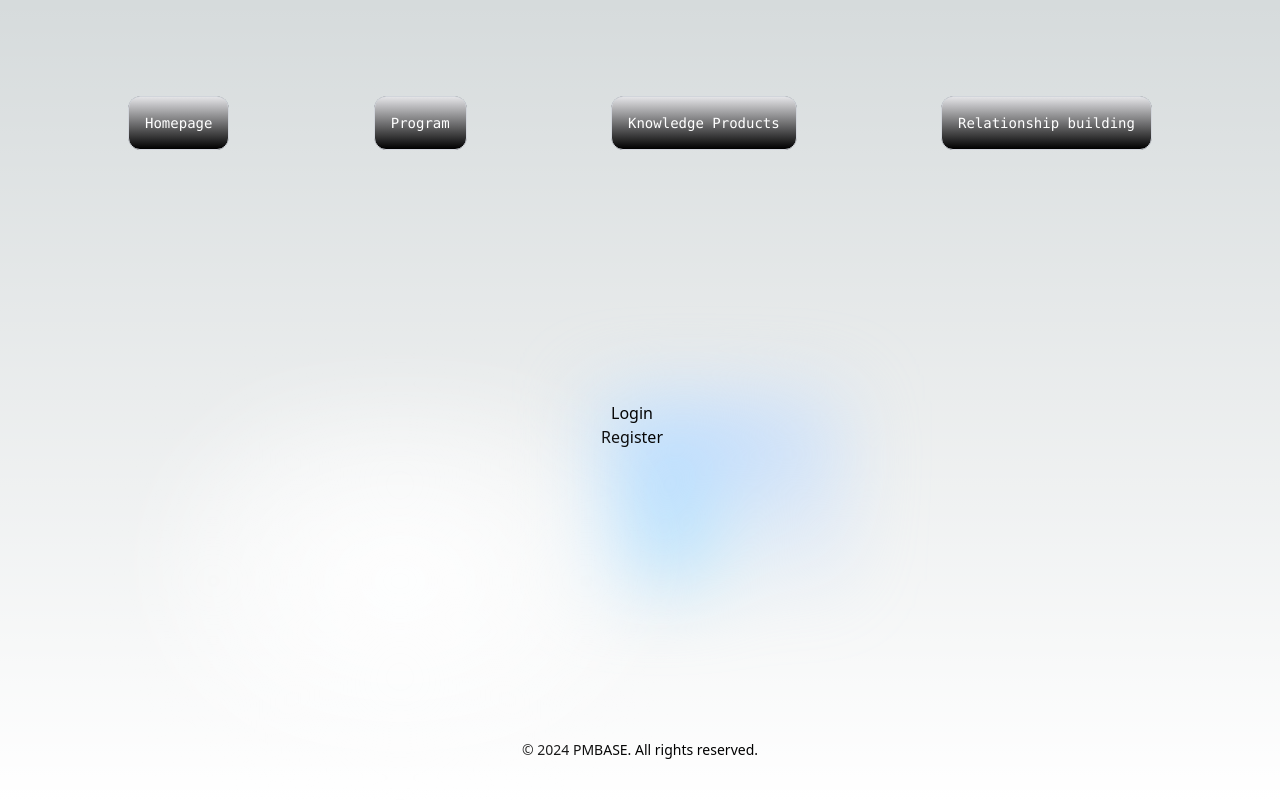
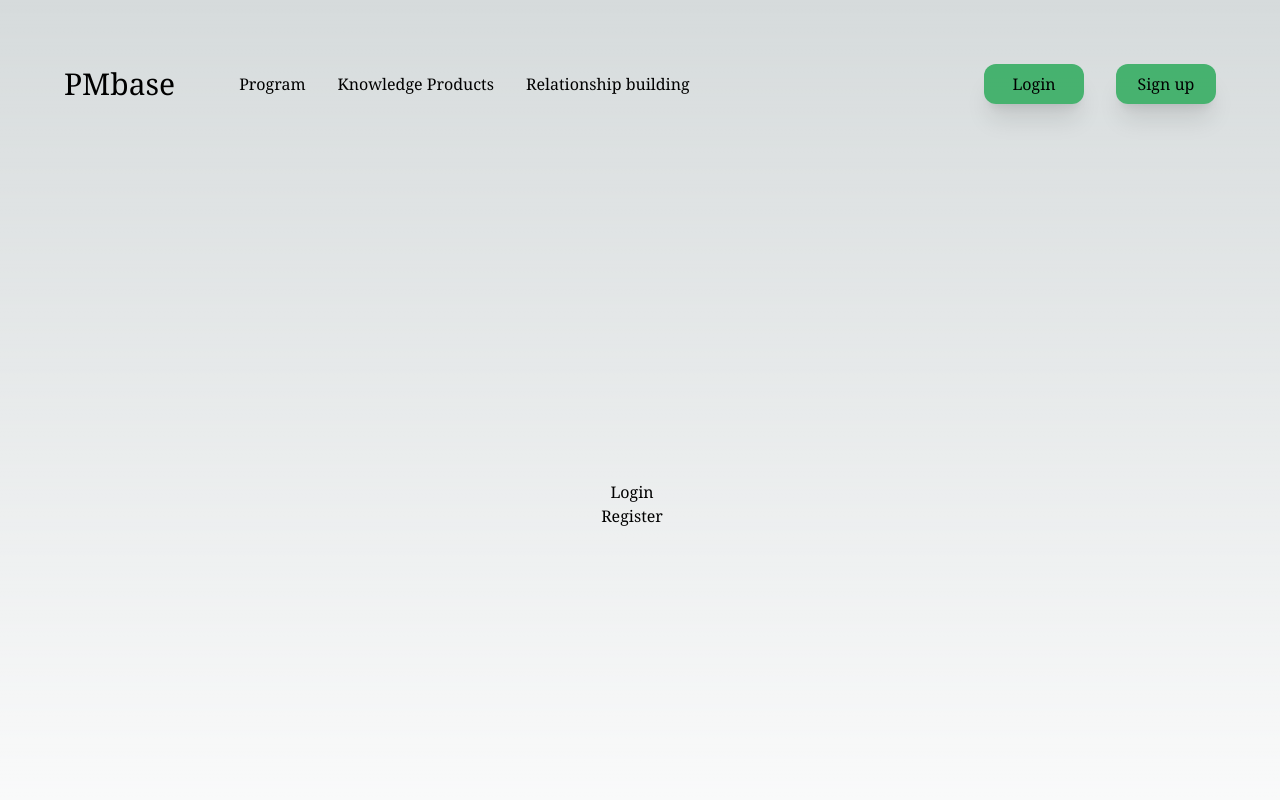
Before and after one commit to rosennabs/surveysalud, a Next.js app: page / in a window 1280 px wide. Shown: the top 800 px of the page. Built offline with nearby package versions, Linux system fonts and the light colour scheme.

Commit message:
Update homepage styling, use state to manage login and sign up button clicks

```diff
--- a/src/app/layout.tsx
+++ b/src/app/layout.tsx
@@ -1,8 +1,11 @@
+
 import type { Metadata } from "next";
 import { Inter } from "next/font/google";
 import "./globals.css";
 import Link from 'next/link';
+import Header from '../components/Header';
 import { AuthProvider } from '../contexts/AuthContext';
+
 
 const inter = Inter({ subsets: ["latin"] });
 
@@ -11,7 +14,7 @@ export const metadata: Metadata = {
   description: "Generated by create next app",
 };
 
-const navClassName = "fixed left-0 top-0 justify-center border-b border-gray-300 bg-gradient-to-b from-zinc-200 pb-6 pt-8 backdrop-blur-2xl dark:border-neutral-800 dark:bg-zinc-800/30 dark:from-inherit lg:static lg:w-auto  lg:rounded-xl lg:border lg:bg-black lg:p-4 lg:dark:bg-zinc-800/30 text-white";
+// const navClassName = "fixed left-0 top-0 justify-center border-b border-gray-300 bg-gradient-to-b from-zinc-200 pb-6 pt-8 backdrop-blur-2xl dark:border-neutral-800 dark:bg-zinc-800/30 dark:from-inherit lg:static lg:w-auto  lg:rounded-xl lg:border lg:bg-black lg:p-4 lg:dark:bg-zinc-800/30 text-white";
 
 export default function RootLayout({
   children,
@@ -19,37 +22,25 @@ export default function RootLayout({
   children: React.ReactNode;
 }>) {
 
+
+
   return (
     <html lang="en">
 
-      <body className="flex h-screen flex-col items-center justify-between">
+      <body className="flex flex-col h-screen justify-between font-serif m-16">
+
         <AuthProvider>
 
-        <header className="z-10 w-full max-w-5xl items-center justify-between font-mono text-sm lg:flex pt-24">
+          <Header />
 
-          <Link href='/'> <div className={navClassName}>
-          Homepage
-        </div> </Link>
+          <main className="flex-grow">
+            {children}
+          </main>
 
-          <Link href='/program'> <div className={navClassName}>
-            Program
-          </div> </Link>
+          <footer className="w-full py-4 text-center">
+            <p className="text-sm my-10">© 2024 PMBASE. All rights reserved.</p>
+          </footer>
 
-          <Link href='/knowledge_products'> <div className={navClassName}>
-          Knowledge Products
-        </div> </Link>
-
-          <Link href='/relationships'> <div className={navClassName}>
-          Relationship building
-        </div> </Link>
-
-        </header>
-
-            {children}
-
-        <footer>
-          <p className="text-sm my-10">© 2024 PMBASE. All rights reserved.</p>
-          </footer>
         </AuthProvider>
       </body>
     </html>
--- a/src/app/page.tsx
+++ b/src/app/page.tsx
@@ -28,7 +28,6 @@ export default function Home() {
 
   return (
     <div className="flex flex-col items-center justify-center h-screen">
-      <div className="flex flex-col place-items-center before:absolute before:h-[300px] before:w-full before:-translate-x-1/2 before:rounded-full before:bg-gradient-radial before:from-white before:to-transparent before:blur-2xl before:content-[''] after:absolute after:-z-20 after:h-[180px] after:w-full after:translate-x-1/3 after:bg-gradient-conic after:from-sky-200 after:via-blue-200 after:blur-2xl after:content-[''] before:dark:bg-gradient-to-br before:dark:from-transparent before:dark:to-blue-700 before:dark:opacity-10 after:dark:from-sky-900 after:dark:via-[#0141ff] after:dark:opacity-40 sm:before:w-[480px] sm:after:w-[240px] before:lg:h-[360px]">
 
 
         {user && <h1 className="text-6xl text-black pb-16">Hello, {user.first_name}</h1>}
@@ -57,6 +56,6 @@ export default function Home() {
 
 
       </div>
-     </div>
+
   );
 }
--- /dev/null
+++ b/src/components/Header.tsx
@@ -0,0 +1,66 @@
+'use client';
+
+import Link from 'next/link';
+import { useState } from 'react';
+
+const baseButtonClassName = "bg-gray-300 rounded-xl shadow-xl w-[100px] h-10 bg-green-600/75";
+const activeButtonClassName = "rounded-xl shadow-xl w-[100px] h-10 border-2 border-green-600";
+
+
+export default function Header() {
+
+  const [activeButton, setActiveButton] = useState<string | null>(baseButtonClassName);
+
+  const handleButtonClick = (button: string) => {
+    setActiveButton(button);
+  };
+
+  return (
+
+          <header className="z-10 w-full flex items-center justify-between text-m lg:flex">
+
+            <div className="flex items-center w-90">
+              <Link href='/'>
+                <div className="text-3xl mr-16">
+                  PMbase
+                </div>
+              </Link>
+
+              <Link href='/program'>
+                <div className="mr-8">
+                  Program
+                </div>
+              </Link>
+
+              <Link href='/knowledge_products'>
+                <div className="mr-8">
+                  Knowledge Products
+                </div>
+              </Link>
+
+              <Link href='/relationships'>
+                <div>
+                  Relationship building
+                </div>
+              </Link>
+            </div>
+
+            <div className="flex items-center space-x-8">
+              <Link href='/login'>
+                <button onClick={() => handleButtonClick('login')} className={activeButton === 'login' ? activeButtonClassName : baseButtonClassName}>
+                  Login
+                </button>
+              </Link>
+
+              <Link href='/registration'>
+              <button onClick={() => handleButtonClick('signup')} className={activeButton === 'signup' ? activeButtonClassName : baseButtonClassName}>
+                  Sign up
+                </button>
+              </Link>
+            </div>
+
+
+          </header>
+
+  );
+}
```
